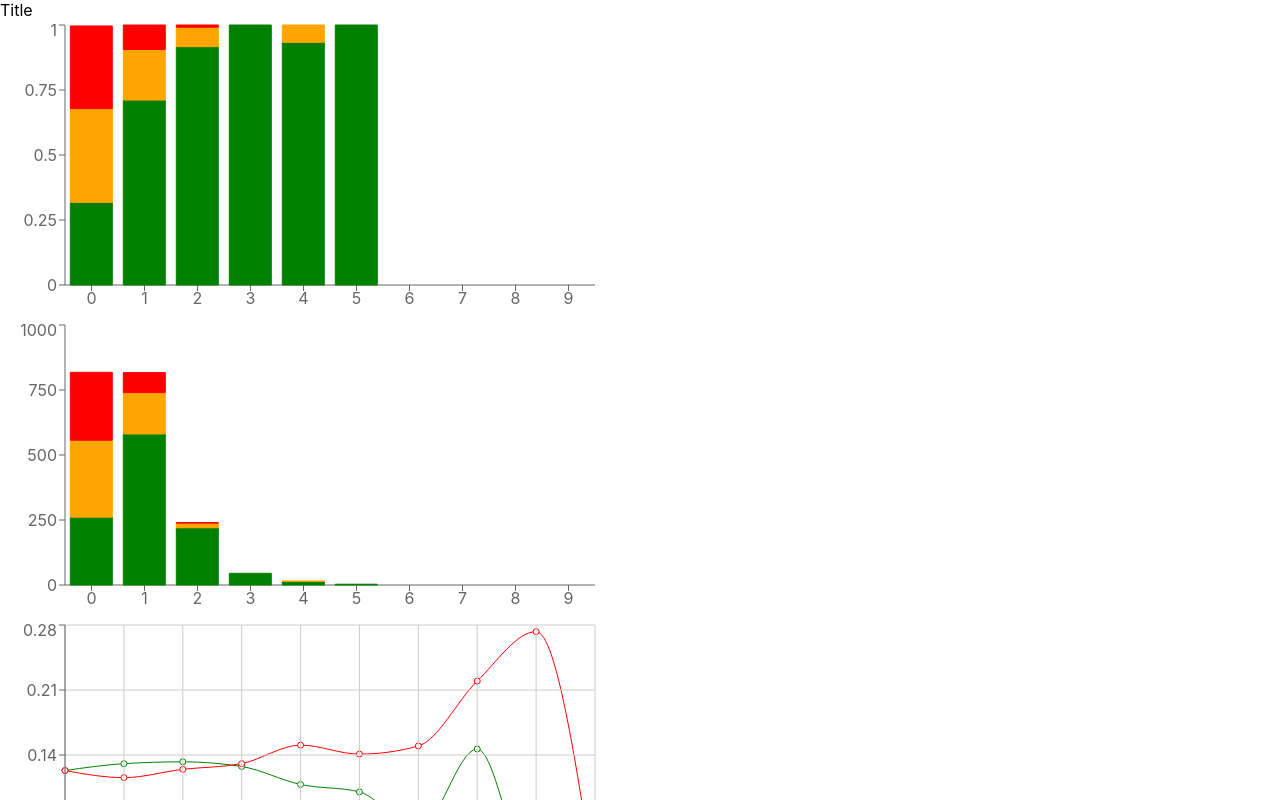
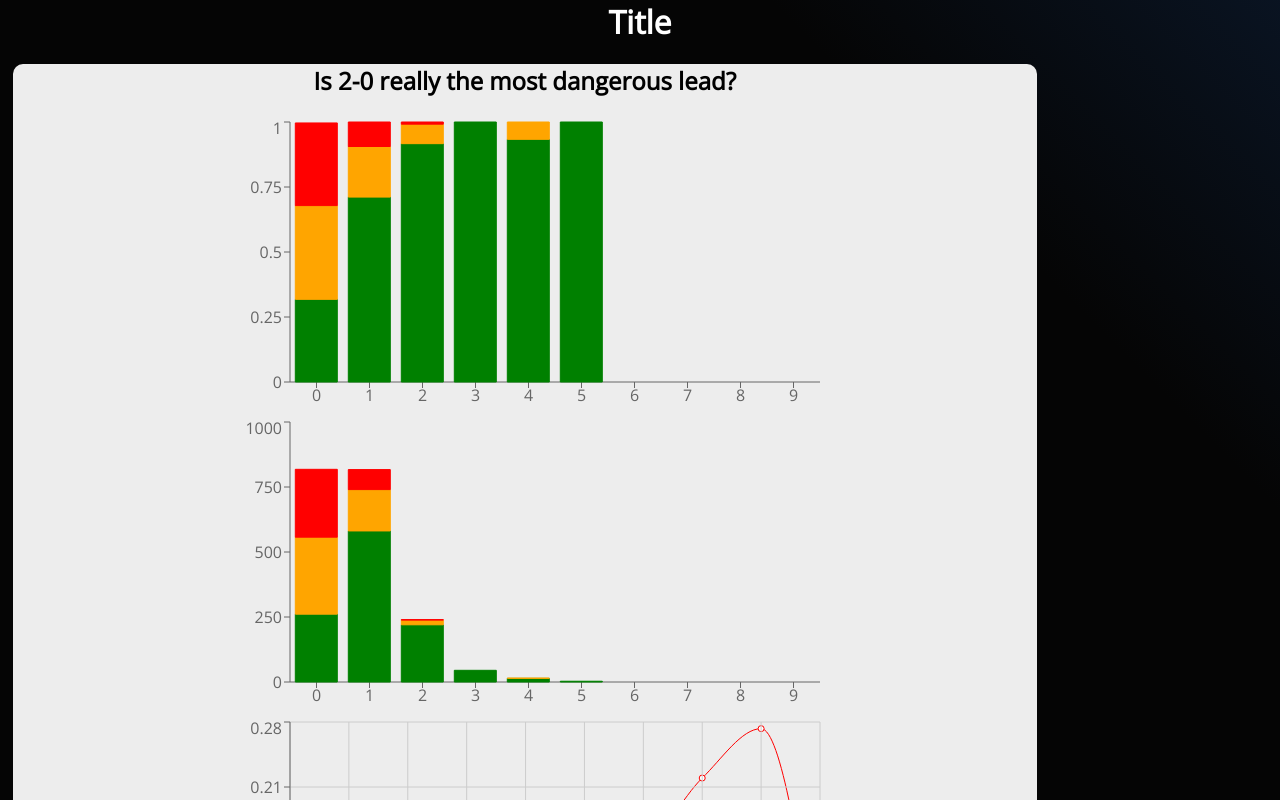
Before and after one commit to chirag-singh1/soccer-data-analysis, a React (Create React App) app in the folder soccer-analysis-website/: page /lead in a window 1280 px wide. Shown: the top 800 px of the page. Built offline with nearby package versions, Linux system fonts and the light colour scheme.

Commit message:
Continued implementing website

```diff
--- a/soccer-analysis-website/src/App.js
+++ b/soccer-analysis-website/src/App.js
@@ -1,82 +1,20 @@
 import './App.css';
-import { LineChart, Line, CartesianGrid, XAxis, YAxis, BarChart, Bar } from 'recharts';
-import * as shot_frequency from './assets/shot_frequency.json'
-import * as next_goal from './assets/next_goal.json'
-import * as next_goal_normalized from './assets/next_goal_normalized.json'
-import * as pass_distance from './assets/pass_distance.json'
-import * as pass_location from './assets/pass_location.json'
-import * as pass_accuracy from './assets/pass_accuracy.json'
-import * as halftime_lead from './assets/halftime_lead.json'
-import * as halftime_normalized from './assets/halftime_normalized.json'
-const data = [{name: 'Page A', uv: 400, pv: 2800, amt: 2400},{name: 'Page B', uv: 400, pv: 2800, amt: 2800},{name: 'Page C', uv: 300, pv: 2600, amt: 2000}];
+import {  BrowserRouter as Router, Switch, Route } from "react-router-dom";
+import Lead from './pages/lead.js'
+import Home from './Home.js'
 
+export default function App() {
+  return (
+    <Router>
+      <Switch>
+      <Route path='/lead'>
+        <Lead/>
+      </Route>
+      <Route path='/'>
+        <Home/>
+      </Route>
+      </Switch>
+    </Router>
 
-function App() {
-  return (
-    <div className="App">
-      <header className="App-header">Title
-      </header>
-    <BarChart width={600} height={300} data={halftime_normalized.default}>
-      <XAxis dataKey='name'/>
-      <Bar dataKey='leading'stackId='x' stroke='green' fill='green'/>
-      <Bar dataKey='draw'stackId='x' stroke='orange' fill='orange'/>
-      <Bar dataKey='trailing'stackId='x' stroke='red' fill='red'/>
-      <YAxis/>
-    </BarChart>
-    <BarChart width={600} height={300} data={halftime_lead.default}>
-      <XAxis dataKey='name'/>
-      <Bar dataKey='leading'stackId='x' stroke='green' fill='green'/>
-      <Bar dataKey='draw'stackId='x' stroke='orange' fill='orange'/>
-      <Bar dataKey='trailing'stackId='x' stroke='red' fill='red'/>
-      <YAxis/>
-    </BarChart>
-    <LineChart width={600} height={300} data={shot_frequency.default}>
-      <Line type="monotone" dataKey="trailing" stroke="green" />
-      <Line type="monotone" dataKey="leading" stroke="red" />
-      <CartesianGrid stroke="#ccc" />
-      <XAxis dataKey="name" />
-      <YAxis />
-    </LineChart>
-    <LineChart width={600} height={300} data={next_goal.default}>
-      <Line type="monotone" dataKey="trailing" stroke="red" />
-      <Line type="monotone" dataKey="none" stroke="orange" />
-      <Line type="monotone" dataKey="leading" stroke="green" />
-      <CartesianGrid stroke="#ccc" />
-      <XAxis dataKey="name" />
-      <YAxis />
-    </LineChart>
-    <LineChart width={600} height={300} data={next_goal_normalized.default}>
-      <Line type="monotone" dataKey="trailing" stroke="red" />
-      <Line type="monotone" dataKey="none" stroke="orange" />
-      <Line type="monotone" dataKey="leading" stroke="green" />
-      <CartesianGrid stroke="#ccc" />
-      <XAxis dataKey="name" />
-      <YAxis />
-    </LineChart>
-    <LineChart width={600} height={300} data={pass_distance.default}>
-      <Line type="monotone" dataKey="trailing" stroke="red" />
-      <Line type="monotone" dataKey="leading" stroke="green" />
-      <CartesianGrid stroke="#ccc" />
-      <XAxis dataKey="name" />
-      <YAxis />
-    </LineChart>
-    <LineChart width={600} height={300} data={pass_location.default}>
-      <Line type="monotone" dataKey="trailing" stroke="red" />
-      <Line type="monotone" dataKey="leading" stroke="green" />
-      <CartesianGrid stroke="#ccc" />
-      <XAxis dataKey="name" />
-      <YAxis />
-    </LineChart>
-    <LineChart width={600} height={300} data={pass_accuracy.default}>
-      <Line type="monotone" dataKey="trailing" stroke="red" />
-      <Line type="monotone" dataKey="leading" stroke="green" />
-      <CartesianGrid stroke="#ccc" />
-      <XAxis dataKey="name" />
-      <YAxis />
-    </LineChart>
-
-    </div>
   );
 }
-
-export default App;
--- /dev/null
+++ b/soccer-analysis-website/src/Home.js
@@ -0,0 +1,7 @@
+import { Link } from 'react-router-dom'
+
+export default function Home(){
+    return (
+        <Link to='/lead'>Lead</Link>
+    );
+}
--- /dev/null
+++ b/soccer-analysis-website/src/pages/Page.css
@@ -0,0 +1,48 @@
+@import url('https://fonts.googleapis.com/css2?family=Open+Sans:wght@300&display=swap');
+* {
+    margin-top: 0;
+    font-family: 'Open Sans', sans-serif;
+}
+
+body{
+    /*overflow-y: hidden;*/
+}
+
+.Page{
+    background-image: url('../assets/img/background.svg');
+    background-size: cover;
+    background-repeat: no-repeat;
+}
+
+h1{
+    color: white;
+}
+
+.PageContents{
+    display: flex;
+    flex-direction: column;
+    justify-content: center;
+    width: 100%;
+    align-items: center;
+}
+
+.PagePanels{
+    display: flex;
+    flex-direction: row;
+    justify-content: center;
+    align-items: center;
+    width: 100%;
+}
+
+.ArticleContents{
+    display: flex;
+    flex-direction: column;
+    justify-content: center;
+    align-items: center;
+    width: 80%;
+    position: relative;
+    left: -9vw;
+    background-color: #ededed;
+    overflow-y: auto;
+    border-radius: 10px;
+}
--- /dev/null
+++ b/soccer-analysis-website/src/pages/lead.js
@@ -0,0 +1,91 @@
+import { LineChart, Line, CartesianGrid, XAxis, YAxis, BarChart, Bar } from 'recharts';
+import * as shot_frequency from '../assets/shot_frequency.json'
+import * as next_goal from '../assets/next_goal.json'
+import * as next_goal_normalized from '../assets/next_goal_normalized.json'
+import * as pass_distance from '../assets/pass_distance.json'
+import * as pass_location from '../assets/pass_location.json'
+import * as pass_accuracy from '../assets/pass_accuracy.json'
+import * as halftime_lead from '../assets/halftime_lead.json'
+import * as halftime_normalized from '../assets/halftime_normalized.json'
+import React from 'react';
+import './Page.css'
+
+export default class Lead extends React.Component {
+
+    render(){
+        return (
+            <div class='Page'>
+                <div class='PageContents'>
+                    <h1>Title</h1>
+                    <div class = 'PagePanels'>
+                        <div class='ArticleContents'>
+                            <h2>Is 2-0 really the most dangerous lead?</h2>
+                            <BarChart width={600} height={300} data={halftime_normalized.default}>
+                                <XAxis dataKey='name'/>
+                                <Bar dataKey='leading'stackId='x' stroke='green' fill='green'/>
+                                <Bar dataKey='draw'stackId='x' stroke='orange' fill='orange'/>
+                                <Bar dataKey='trailing'stackId='x' stroke='red' fill='red'/>
+                                <YAxis/>
+                            </BarChart>
+                            <BarChart width={600} height={300} data={halftime_lead.default}>
+                                <XAxis dataKey='name'/>
+                                <Bar dataKey='leading'stackId='x' stroke='green' fill='green'/>
+                                <Bar dataKey='draw'stackId='x' stroke='orange' fill='orange'/>
+                                <Bar dataKey='trailing'stackId='x' stroke='red' fill='red'/>
+                                <YAxis/>
+                            </BarChart>
+                            <LineChart width={600} height={300} data={shot_frequency.default}>
+                                <Line type="monotone" dataKey="trailing" stroke="green" />
+                                <Line type="monotone" dataKey="leading" stroke="red" />
+                                <CartesianGrid stroke="#ccc" />
+                                <XAxis dataKey="name" />
+                                <YAxis />
+                            </LineChart>
+                            <LineChart width={600} height={300} data={next_goal.default}>
+                                <Line type="monotone" dataKey="trailing" stroke="red" />
+                                <Line type="monotone" dataKey="none" stroke="orange" />
+                                <Line type="monotone" dataKey="leading" stroke="green" />
+                                <CartesianGrid stroke="#ccc" />
+                                <XAxis dataKey="name" />
+                                <YAxis />
+                            </LineChart>
+                            <LineChart width={600} height={300} data={next_goal_normalized.default}>
+                                <Line type="monotone" dataKey="trailing" stroke="red" />
+                                <Line type="monotone" dataKey="none" stroke="orange" />
+                                <Line type="monotone" dataKey="leading" stroke="green" />
+                                <CartesianGrid stroke="#ccc" />
+                                <XAxis dataKey="name" />
+                                <YAxis />
+                            </LineChart>
+                            <LineChart width={600} height={300} data={pass_distance.default}>
+                                <Line type="monotone" dataKey="trailing" stroke="red" />
+                                <Line type="monotone" dataKey="leading" stroke="green" />
+                                <CartesianGrid stroke="#ccc" />
+                                <XAxis dataKey="name" />
+                                <YAxis />
+                            </LineChart>
+                            <LineChart width={600} height={300} data={pass_location.default}>
+                                <Line type="monotone" dataKey="trailing" stroke="red" />
+                                <Line type="monotone" dataKey="leading" stroke="green" />
+                                <CartesianGrid stroke="#ccc" />
+                                <XAxis dataKey="name" />
+                                <YAxis />
+                            </LineChart>
+                            <LineChart width={600} height={300} data={pass_accuracy.default}>
+                                <Line type="monotone" dataKey="trailing" stroke="red" />
+                                <Line type="monotone" dataKey="leading" stroke="green" />
+                                <CartesianGrid stroke="#ccc" />
+                                <XAxis dataKey="name" />
+                                <YAxis />
+                            </LineChart>
+                        </div>
+                    </div>
+                </div>
+
+
+
+
+            </div>
+        );
+    }
+}
```
Also changed, not shown: soccer-analysis-website/src/assets/img/background.svg (added).
